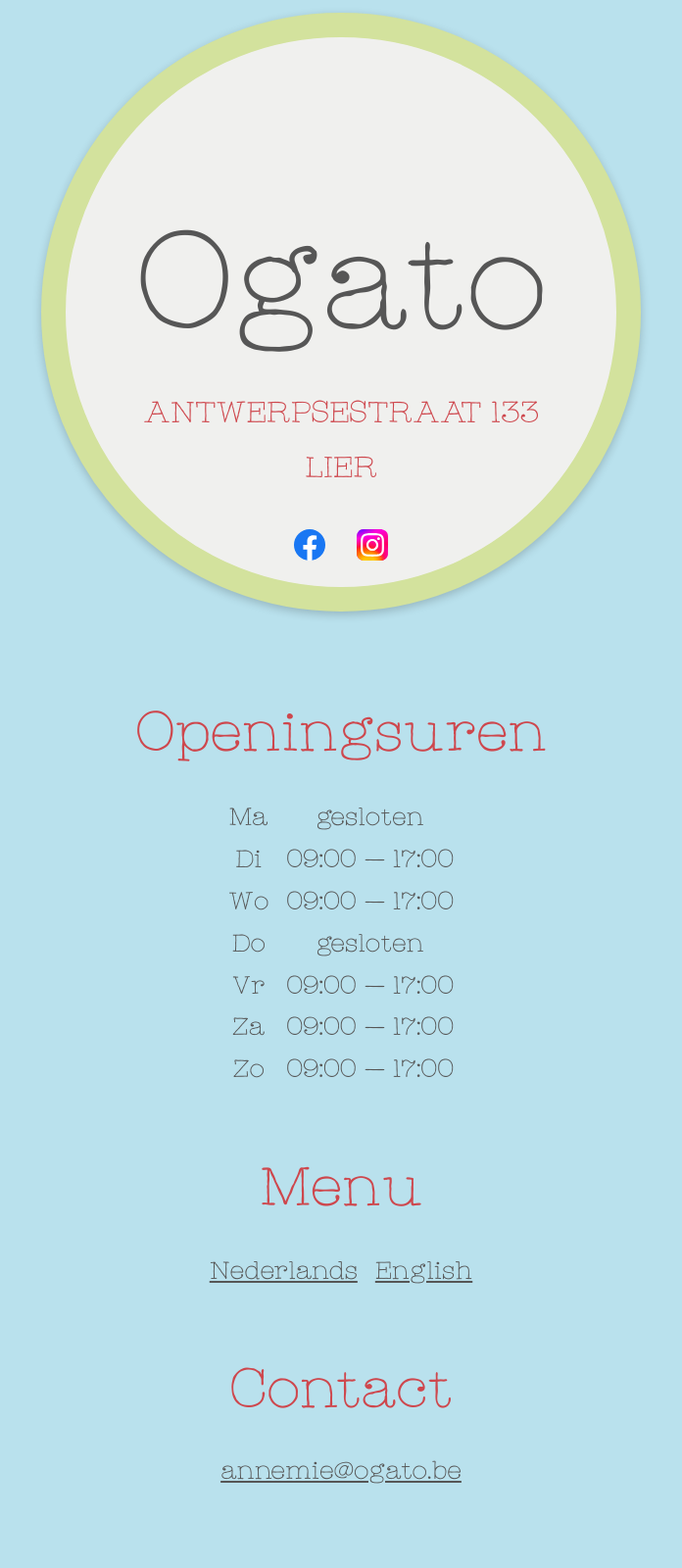
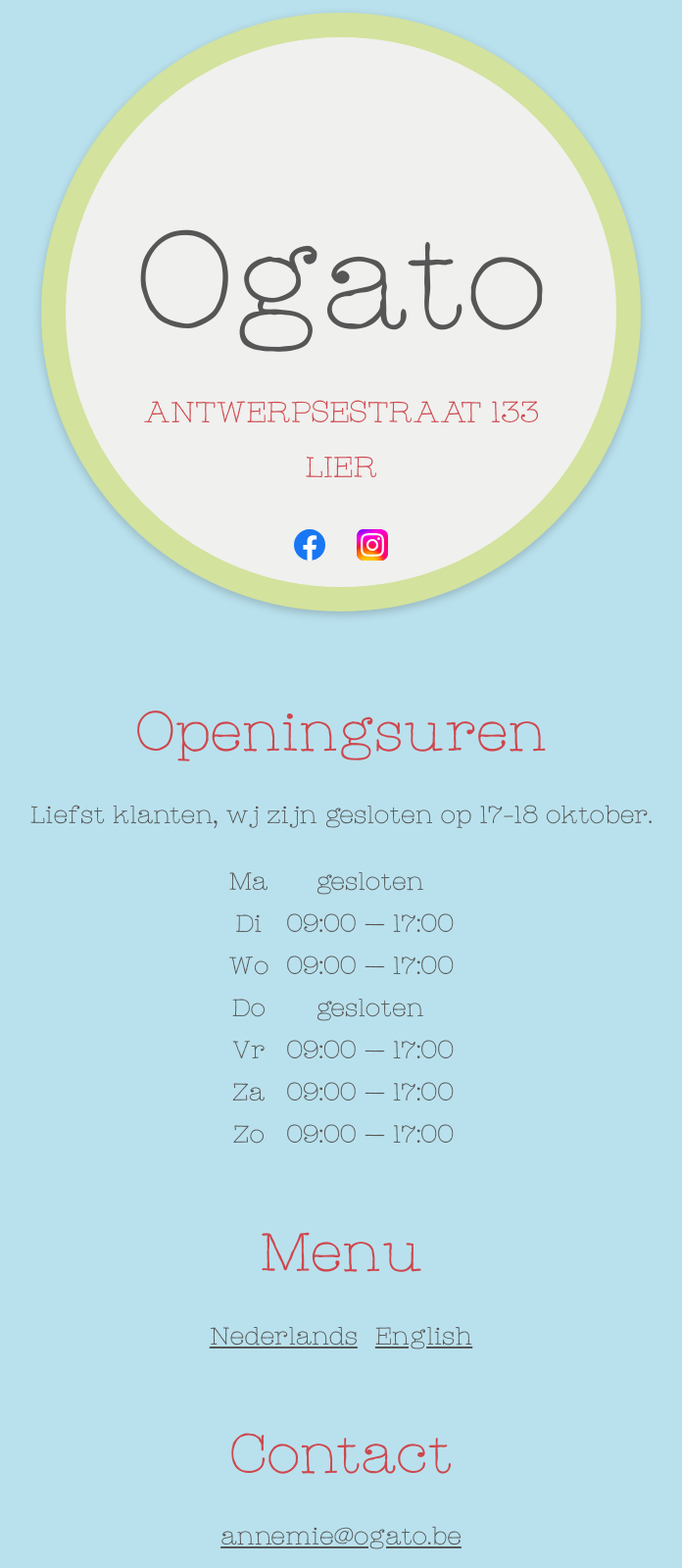
Before and after one commit to ogatocoffee/ogatocoffee.github.io, a Jekyll site: the page built from index.md, in a window 1280 px wide. Shown: the whole page at 98% size, without its empty margins (292-988 px from the left). Built offline with Jekyll 4.4.1, drawn with Linux system fonts in a browser that asks for light colours; before the commit the page ends 1534 px from its top, so only the background shows below that; part of the change alters nothing that is shown.

Commit message:
Update index.md
menus and closed dates

```diff
--- a/index.md
+++ b/index.md
@@ -4,6 +4,8 @@ layout: default
 ---
 
 ## Openingsuren
+
+Liefst klanten, wj zijn gesloten op 17-18 oktober.
 
 | Ma | gesloten |
 | Di | 09:00 &mdash; 17:00 |
@@ -15,7 +17,7 @@ layout: default
 
 ## Menu
 
-[Nederlands](/menu/Menu2_20230618.pdf) | [English](/menu/Menu2_20230618_en.pdf)
+[Nederlands](/menu/Menu2_20231010.pdf) | [English](/menu/Menu2_20231010_en.pdf)
 
 ## Contact
 
```
